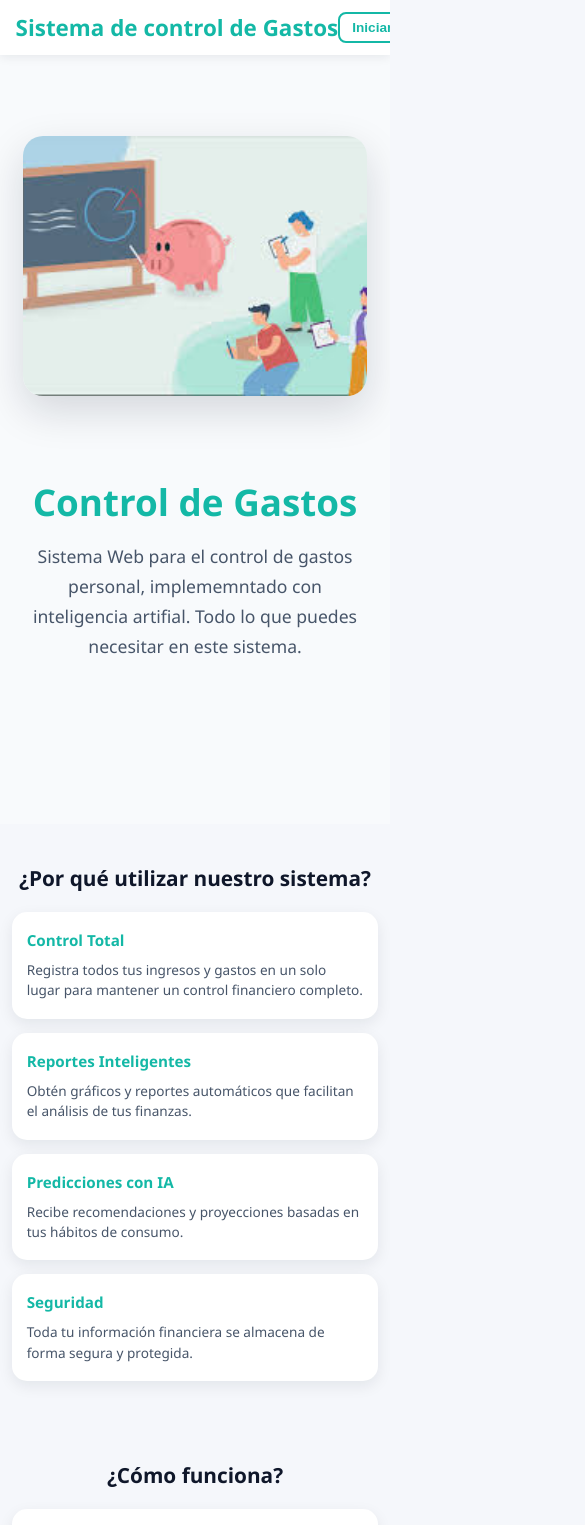
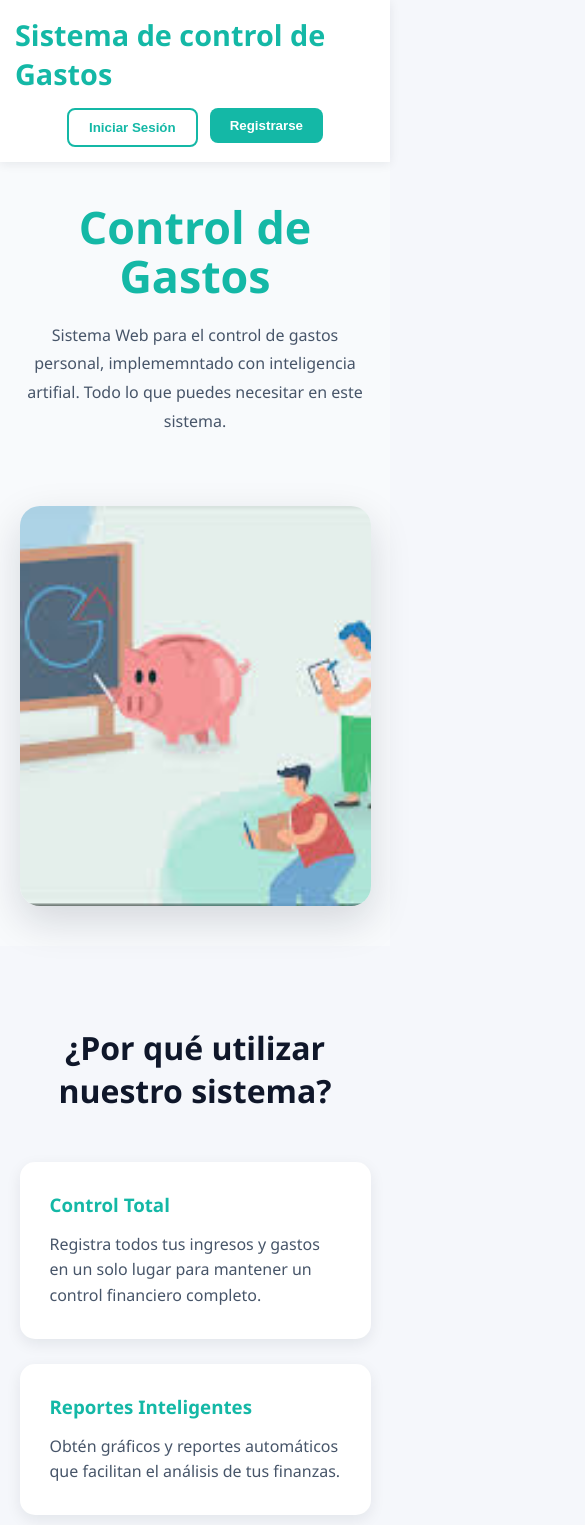
Before and after one commit to Arielpassw/Sistema_de_Gastos, a React (Vite) app in the folder Frontend/: page / in a window 390 px wide. Shown: the top 1525 px of the page, 585 px wide, since content can reach past the window. Built offline with nearby package versions, Linux system fonts and the light colour scheme; no server answers.

Commit message:
Cambios perfil

```diff
--- a/Frontend/src/components/LoginForm/LoginForm.jsx
+++ b/Frontend/src/components/LoginForm/LoginForm.jsx
@@ -41,7 +41,7 @@ function LoginForm() {
         throw new Error(data.message || "Credenciales inválidas");
       }
 
-      //  USUARIO REAL
+      //  USUARIO REAL (evita errores de estructura)
       const rawUser = data?.user || data?.data?.user || data?.data || null;
 
       if (!rawUser) {
@@ -50,7 +50,7 @@ function LoginForm() {
 
       const normalizedUser = normalizeUser(rawUser);
 
-      // TOKEN
+      // TOKEN (soporta múltiples backends)
       const token =
         data?.token ||
         data?.data?.token ||
@@ -67,7 +67,7 @@ function LoginForm() {
         console.warn("Login sin token (permitido en tu sistema)");
       }
 
-      //  GUARDAR USER CORRECTO
+      //  GUARDAR USER CORRECTO (SIN DUPLICAR VARIABLES)
       localStorage.setItem("user", JSON.stringify(normalizedUser));
 
       //  VALIDACIÓN PERFIL COMPLETO
@@ -80,7 +80,15 @@ function LoginForm() {
         normalizedUser.categories.length > 0;
 
       //  REDIRECCIÓN CONTROLADA
-      navigate(profileComplete ? "/dashboard" : "/profile");
+      if (profileComplete) {
+        navigate("/dashboard");
+      } else {
+        navigate("/profile", {
+          state: {
+            message: "Completa tu perfil para poder continuar."
+          }
+        });
+      }
 
     } catch (err) {
       console.error(err);
--- a/Frontend/src/pages/Dashboard/Dashboard.jsx
+++ b/Frontend/src/pages/Dashboard/Dashboard.jsx
@@ -75,6 +75,8 @@ function Dashboard() {
     ? profile.categories
     : [];
 
+    console.log(profile?.categories);
+
   return (
     <div className="dashboard-container">
 
--- a/Frontend/src/styles/landing.css
+++ b/Frontend/src/styles/landing.css
@@ -1,4 +1,3 @@
-/* RESET & BASE */
 * {
   margin: 0;
   padding: 0;
@@ -6,77 +5,19 @@
 }
 
 .landing {
-  min-height: 100vh;
+  min-height: 90vh;
   background: #f5f7fb;
   font-family: 'Segoe UI', sans-serif;
-  overflow-x: hidden;
-}
-
-/*HEADER*/
-.landing-header {
-  width: 100%;
-  padding: 15px 5%;
-  background: white;
-  display: flex;
-  justify-content: space-between;
-  align-items: center;
-  box-shadow: 0 2px 10px rgba(15, 23, 42, 0.08);
-  position: sticky;
-  top: 0;
-  z-index: 100;
-}
-
-.logo h2 {
-  color: #14b8a6;
-  font-size: 1.6rem;
-  font-weight: 700;
-  white-space: nowrap;
-}
-
-.nav-buttons {
-  display: flex;
-  gap: 10px;
-}
-
-.btn-login-header, .btn-register-header {
-  padding: 8px 16px;
-  border-radius: 8px;
-  cursor: pointer;
-  font-weight: 600;
-  font-size: 0.9rem;
-  transition: 0.3s;
-  white-space: nowrap;
-}
-
-.btn-login-header {
-  background: transparent;
-  color: #14b8a6;
-  border: 2px solid #14b8a6;
-}
-
-.btn-login-header:hover {
-  background: #14b8a6;
-  color: white;
-}
-
-.btn-register-header {
-  background: #14b8a6;
-  color: white;
-  border: none;
-}
-
-.btn-register-header:hover {
-  background: #0f9b8a;
 }
 
 /* HERO */
 .hero {
-  min-height: calc(100vh - 75px);
+  min-height: calc(100vh - 90px);
   display: flex;
   align-items: center;
   justify-content: space-between;
-  gap: 40px;
-  padding: 40px 8%;
+  gap: 80px;
+  padding: 0 8%;
   background: #f8fafc;
 }
 
@@ -86,7 +27,7 @@
 }
 
 .hero-content h1 {
-  font-size: 4rem;
+  font-size: 5rem;
   font-weight: 800;
   color: #14b8a6;
   line-height: 1.1;
@@ -94,30 +35,13 @@
 }
 
 .hero-content p {
-  font-size: 1.15rem;
+  font-size: 1.2rem;
   color: #475569;
-  line-height: 1.7;
+  line-height: 1.8;
   margin-bottom: 30px;
 }
 
-/* CAROUSEL / HERO IMAGE */
-.carousel {
-  flex: 1;
-  display: flex;
-  align-items: center;
-  justify-content: center;
-}
-
-.hero-image {
-  width: 100%;
-  max-width: 550px;
-  height: 400px;
-  object-fit: cover;
-  border-radius: 20px;
-  box-shadow: 0 15px 40px rgba(15, 23, 42, 0.15);
-}
-
-/*SECCIONES GENERALES & COMPONENTES*/
+/* SECCIONES */
 .section {
   padding: 80px 5%;
 }
@@ -126,18 +50,17 @@
   text-align: center;
   color: #0f172a;
   font-size: 2rem;
-  margin-bottom: 40px;
+  margin-bottom: 50px;
 }
 
-/* CARDS & STEPS */
-.cards, .steps {
+/* TARJETAS */
+.cards {
   display: grid;
-  grid-template-columns: repeat(auto-fit, minmax(260px, 1fr)); /* Autoajustable automático */
+  grid-template-columns: repeat(auto-fit, minmax(250px, 1fr));
   gap: 25px;
-  width: 100%;
 }
 
-.card, .step {
+.card {
   background: white;
   padding: 30px;
   border-radius: 15px;
@@ -154,13 +77,158 @@
   margin-bottom: 15px;
 }
 
-.card p, .step p {
+.card p {
   color: #475569;
   line-height: 1.6;
 }
 
+/* FOOTER */
+.footer {
+  text-align: center;
+  padding: 25px;
+  background: #0f172a;
+  color: white;
+  border-top: 2px solid #a6c6c2;
+}
+
+
+/* RESPONSIVE */
+@media (max-width: 900px) {
+  .hero {
+    flex-direction: column;
+    text-align: center;
+    justify-content: center;
+    gap: 40px;
+    padding: 40px 5%;
+  }
+
+  .hero-content {
+    max-width: 100%;
+  }
+
+  .hero-content h1 {
+    font-size: 2.8rem;
+  }
+
+  .hero-content h2 {
+    font-size: 1.6rem;
+  }
+
+  .hero-content p {
+    font-size: 1rem;
+  }
+
+  .hero-image {
+    max-width: 380px;
+  }
+}
+
+/* HEADER */
+.landing-header {
+  width: 100%;
+  padding: 20px 5%;
+  background: white;
+  display: flex;
+  justify-content: space-between;
+  align-items: center;
+  box-shadow: 0 2px 10px rgba(15, 23, 42, 0.08);
+  position: sticky;
+  top: 0;
+  z-index: 100;
+}
+
+.logo h2 {
+  color: #14b8a6;
+  font-size: 1.8rem;
+  font-weight: 700;
+}
+
+.nav-buttons {
+  display: flex;
+  gap: 12px;
+}
+
+/* Botón Login */
+.btn-login-header {
+  background: transparent;
+  color: #14b8a6;
+  border: 2px solid #14b8a6;
+  padding: 10px 20px;
+  border-radius: 8px;
+  cursor: pointer;
+  font-weight: 600;
+  transition: 0.3s;
+}
+
+.btn-login-header:hover {
+  background: #14b8a6;
+  color: white;
+}
+
+/* Botón Register */
+.btn-register-header {
+  background: #14b8a6;
+  color: white;
+  border: none;
+  padding: 10px 20px;
+  border-radius: 8px;
+  cursor: pointer;
+  font-weight: 600;
+  transition: 0.3s;
+}
+
+.btn-register-header:hover {
+  background: #0f9b8a;
+}
+
+@media (max-width: 768px) {
+  .landing-header {
+    flex-direction: column;
+    gap: 15px;
+    padding: 15px;
+  }
+
+  .nav-buttons {
+    width: 100%;
+    justify-content: center;
+    flex-wrap: wrap;
+  }
+}
+
+.carousel {
+  flex: 1;
+  display: flex;
+  align-items: center;
+  justify-content: center;
+  gap: 15px;
+}
+
+.hero-image {
+  width: 100%;
+  max-width: 650px;
+  height: 400px;
+  object-fit: cover;
+  border-radius: 20px;
+  box-shadow: 0 15px 40px rgba(15, 23, 42, 0.15);
+  transition: all 0.5s ease;
+}
+
+.carousel-btn:hover {
+  background: #0f9b8a;
+}
+
+.steps {
+  display: grid;
+  grid-template-columns: repeat(4, 1fr);
+  gap: 25px;
+}
+
 .step {
+  background: white;
+  padding: 30px;
+  border-radius: 15px;
   text-align: center;
+  box-shadow: 0 5px 15px rgba(15, 23, 42, 0.08);
 }
 
 .step span {
@@ -176,36 +244,35 @@
   margin-bottom: 15px;
 }
 
-/* STATS */
 .stats {
   background: #14b8a6;
   color: white;
   display: flex;
   justify-content: center;
-  gap: 60px;
-  padding: 50px 5%;
+  gap: 80px;
+  padding: 60px 5%;
   flex-wrap: wrap;
 }
 
 .stat {
   text-align: center;
-  flex: 1;
-  min-width: 150px;
 }
 
 .stat h2 {
-  font-size: 2.8rem;
-  margin-bottom: 5px;
+  font-size: 3rem;
 }
 
-/* AI SECTION & CTA */
+.stat p {
+  margin-top: 10px;
+}
+
 .ai-section {
   background: white;
   text-align: center;
 }
 
 .ai-content {
-  max-width: 800px;
+  max-width: 900px;
   margin: auto;
 }
 
@@ -223,300 +290,16 @@
   background: #0f172a;
   color: white;
   text-align: center;
-  padding: 80px 5%;
+  padding: 100px 5%;
 }
 
 .cta h2 {
   margin-bottom: 20px;
-  font-size: 2.3rem;
+  font-size: 2.5rem;
 }
 
 .cta p {
-  max-width: 600px;
-  margin: auto;
+  max-width: 700px;
+  margin: auto auto 30px;
   color: #cbd5e1;
-  line-height: 1.6;
 }
-
-/* FOOTER */
-.footer {
-  text-align: center;
-  padding: 25px;
-  background: #0f172a;
-  color: white;
-  border-top: 2px solid #a6c6c2;
-}
-
-
-/*Responsive*/
-@media (max-width: 992px) {
-  .hero {
-    flex-direction: column-reverse;
-    text-align: center;
-    gap: 35px;
-    padding-top: 50px;
-  }
-
-  .hero-content h1 {
-    font-size: 3rem;
-  }
-
-  .hero-content p {
-    font-size: 1.1rem;
-  }
-
-  .hero-image {
-    max-width: 100%;
-    height: 350px;
-  }
-
-  .section {
-    padding: 60px 5%;
-  }
-
-  .section-title {
-    font-size: 1.8rem;
-    margin-bottom: 35px;
-  }
-
-  .cards, .steps {
-    grid-template-columns: repeat(2, 1fr);
-    gap: 20px;
-  }
-
-  .card, .step {
-    padding: 25px;
-  }
-
-  .step h3 {
-    margin-top: 10px;
-  }
-}
-
-@media (max-width: 768px) {
-  .section {
-    padding: 50px 5%;
-  }
-
-  .section-title {
-    font-size: 1.7rem;
-    margin-bottom: 30px;
-  }
-
-  .cards, .steps {
-    grid-template-columns: repeat(2, 1fr);
-    gap: 18px;
-  }
-
-  .card, .step {
-    padding: 22px 18px;
-  }
-
-  .card h3, .step h3 {
-    font-size: 1.1rem;
-  }
-
-  .card p, .step p {
-    font-size: 0.95rem;
-  }
-
-  .step span {
-    width: 45px;
-    height: 45px;
-    font-size: 1.1rem;
-  }
-
-  .stats {
-    gap: 40px;
-  }
-
-  .stat h2 {
-    font-size: 2.4rem;
-  }
-}
-
-@media (max-width: 600px) {
-  .landing-header {
-    padding: 12px 4%;
-  }
-
-  .logo h2 {
-    font-size: 1.4rem;
-  }
-
-  .btn-login-header, .btn-register-header {
-    padding: 6px 12px;
-    font-size: 0.85rem;
-  }
-
-  .hero {
-    padding: 30px 6%;
-  }
-
-  .hero-content h1 {
-    font-size: 2.3rem;
-  }
-
-  .hero-image {
-    height: 260px;
-  }
-
-  .section {
-    padding: 45px 4%;
-  }
-
-  .section-title {
-    font-size: 1.5rem;
-    margin-bottom: 25px;
-  }
-
-  .cards, .steps {
-    grid-template-columns: 1fr;
-    gap: 16px;
-  }
-
-  .card, .step {
-    padding: 20px 18px;
-  }
-
-  .card h3, .step h3 {
-    font-size: 1rem;
-    margin-bottom: 10px;
-  }
-
-  .card p, .step p {
-    font-size: 0.9rem;
-  }
-
-  .step span {
-    width: 42px;
-    height: 42px;
-    font-size: 1rem;
-    margin-bottom: 12px;
-  }
-
-  .stats {
-    gap: 25px;
-    padding: 40px 5%;
-  }
-
-  .stat h2 {
-    font-size: 2.2rem;
-  }
-
-  .stat p {
-    font-size: 0.9rem;
-  }
-
-  .cta h2 {
-    font-size: 1.8rem;
-  }
-
-  .cta p {
-    font-size: 0.95rem;
-  }
-}
-
-@media (max-width: 480px) {
-  .section {
-    padding: 40px 3%;
-  }
-
-  .section-title {
-    font-size: 1.3rem;
-    margin-bottom: 20px;
-  }
-
-  .cards, .steps {
-    gap: 14px;
-  }
-
-  .card, .step {
-    padding: 18px 15px;
-  }
-
-  .card h3, .step h3 {
-    font-size: 0.95rem;
-  }
-
-  .card p, .step p {
-    font-size: 0.85rem;
-    line-height: 1.5;
-  }
-
-  .step span {
-    width: 40px;
-    height: 40px;
-    font-size: 0.95rem;
-  }
-
-  .stats {
-    gap: 20px;
-    padding: 30px 3%;
-  }
-
-  .stat h2 {
-    font-size: 1.9rem;
-  }
-
-  .stat p {
-    font-size: 0.85rem;
-  }
-
-  .cta h2 {
-    font-size: 1.5rem;
-  }
-
-  .cta p {
-    font-size: 0.9rem;
-  }
-}
-
-@media (max-width: 380px) {
-  .landing-header {
-    flex-direction: column;
-    gap: 10px;
-  }
-
-  .nav-buttons {
-    width: 100%;
-    justify-content: center;
-  }
-
-  .hero-content h1 {
-    font-size: 1.9rem;
-  }
-
-  .hero-image {
-    height: 200px;
-  }
-
-  .section-title {
-    font-size: 1.2rem;
-    margin-bottom: 18px;
-  }
-
-  .cards, .steps {
-    gap: 12px;
-  }
-
-  .card, .step {
-    padding: 16px 12px;
-  }
-
-  .card h3, .step h3 {
-    font-size: 0.9rem;
-    margin-bottom: 8px;
-  }
-
-  .card p, .step p {
-    font-size: 0.8rem;
-  }
-
-  .step span {
-    width: 38px;
-    height: 38px;
-    font-size: 0.9rem;
-    margin-bottom: 10px;
-  }
-}
--- a/Frontend/src/styles/profile.css
+++ b/Frontend/src/styles/profile.css
@@ -65,6 +65,25 @@
   background: #0f9e8f;
 }
 
+.success-message,
+.error-message {
+  padding: 12px 16px;
+  border-radius: 10px;
+  margin-bottom: 16px;
+  text-align: center;
+  font-weight: 600;
+}
+
+.success-message {
+  background: #dcfce7;
+  color: #166534;
+}
+
+.error-message {
+  background: #fee2e2;
+  color: #b91c1c;
+}
+
 .profile-container hr {
   margin: 35px 0;
   border: none;
@@ -104,3 +123,36 @@
     padding: 20px;
   }
 }
+
+.toast-success,
+.toast-error {
+  position: fixed;
+  top: 20px;
+  right: 20px;
+  z-index: 9999;
+  padding: 15px 20px;
+  border-radius: 8px;
+  color: white;
+  font-weight: 600;
+  box-shadow: 0 4px 12px rgba(0,0,0,.2);
+  animation: slideIn 0.3s ease;
+}
+
+.toast-success {
+  background: #16a34a;
+}
+
+.toast-error {
+  background: #dc2626;
+}
+
+@keyframes slideIn {
+  from {
+    transform: translateX(100%);
+    opacity: 0;
+  }
+  to {
+    transform: translateX(0);
+    opacity: 1;
+  }
+}
```
Also changed, not shown: Frontend/src/pages/Profile/Profile.jsx (+20 -1 lines).
